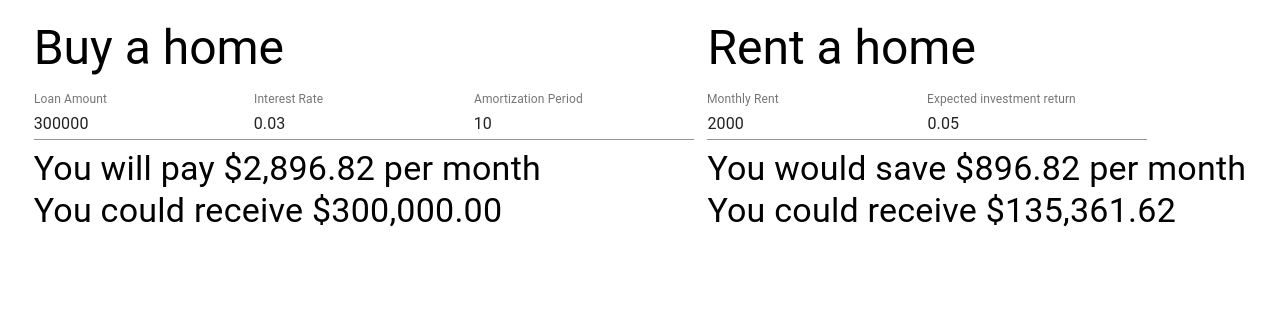
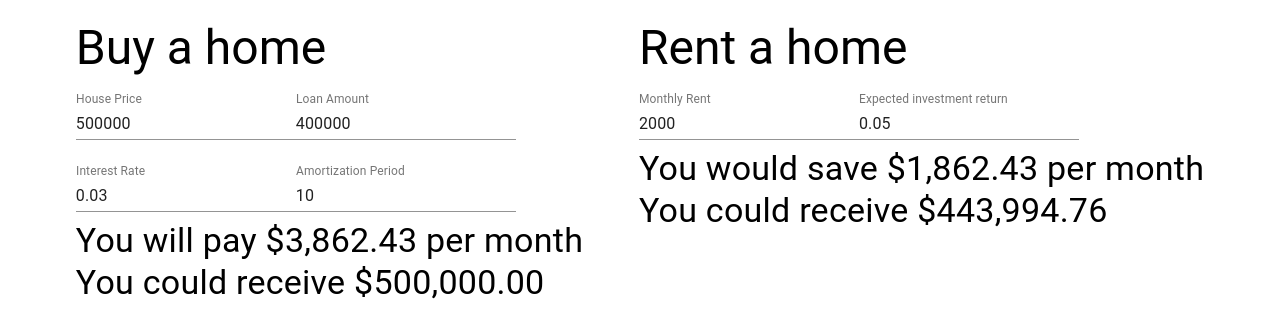
Before and after one commit to Tokery/rentorbuy, a React (Create React App) app in the folder frontend/: page / in a window 1280 px wide. Shown: the top 336 px of the page. Built offline with nearby package versions, Linux system fonts and the light colour scheme; the HTML template or start-up script is replaced by a standard one.

Commit message:
Added downpayment to rent returns

```diff
--- a/frontend/src/App.js
+++ b/frontend/src/App.js
@@ -12,7 +12,8 @@ class App extends React.Component {
     super();
     this.state = {
       mortgageDetails: {
-        loanAmt: 300000,
+        housePrice: 500000,
+        loanAmt: 400000,
         interest: 0.03,
         amortPeriod: 10,
       },
@@ -32,7 +33,7 @@ class App extends React.Component {
     const newMortgageDetails = Object.assign(this.state.mortgageDetails, {[name]: value});
     this.setState({
       mortgageDetails: newMortgageDetails,
-    })
+    });
   }
 
   onRentChanged(event) {
@@ -48,12 +49,22 @@ class App extends React.Component {
   render() {
     const mortgagePayment = MortgageService.calculateMonthlyPayment(this.state.mortgageDetails.loanAmt, this.state.mortgageDetails.interest, this.state.mortgageDetails.amortPeriod);
     const monthlySavings = MortgageService.calculateInvestableAmount(mortgagePayment, this.state.rentTotal);
-    const finalInvestmentValue = MortgageService.calculateTotalReturn(monthlySavings, this.state.investReturn, this.state.mortgageDetails.amortPeriod);
+    const finalInvestmentValue = MortgageService.calculateTotalReturn(monthlySavings, this.state.investReturn, this.state.mortgageDetails.amortPeriod, this.state.mortgageDetails.housePrice - this.state.mortgageDetails.loanAmt);
     return (
       <div className="App">
         <div className="body">
           <div className="mortgage-inputs">
             <Header type="h3" text="Buy a home" />
+            <TextField
+              id="housePrice"
+              label="House Price"
+              name="housePrice"
+              // className={classes.textField}
+              value={this.state.mortgageDetails.housePrice}
+              onChange={this.onInputChanged}
+              margin="normal"
+            />
+
             <TextField
               id="loanAmt"
               label="Loan Amount"
@@ -63,7 +74,7 @@ class App extends React.Component {
               onChange={this.onInputChanged}
               margin="normal"
             />
-
+            <br />
             <TextField
               id="interest"
               label="Interest Rate"
@@ -84,7 +95,7 @@ class App extends React.Component {
               margin="normal"
             />
             <Header type="h4" text={`You will pay ${formatCurrency(mortgagePayment)} per month`} />
-            <Header type="h4" text={`You could receive ${formatCurrency(this.state.mortgageDetails.loanAmt)}`} />
+            <Header type="h4" text={`You could receive ${formatCurrency(this.state.mortgageDetails.housePrice)}`} />
           </div>
           <div className="rent-inputs">
             <Header type="h3" text="Rent a home" />
--- a/frontend/src/mortgageService.js
+++ b/frontend/src/mortgageService.js
@@ -13,14 +13,15 @@ class MortgageService {
         return monthlyMortgage - monthlyRent;
     }
 
-    static calculateTotalReturn(monthlyInvested, annualReturn, yearsInvested) {
+    static calculateTotalReturn(monthlyInvested, annualReturn, yearsInvested, downPayment) {
         // Calculates returns assuming annual compounding
-        // Essentially calcuating the future value of an annuity
+        // Essentially calculating the future value of an annuity
         monthlyInvested = Utility.convertToNumber(monthlyInvested);
         annualReturn = Utility.convertToNumber(annualReturn);
         yearsInvested = Utility.convertToNumber(yearsInvested);
 
-        return (monthlyInvested * 12) * ((Math.pow(1 + annualReturn, yearsInvested) - 1) / annualReturn);
+        return (monthlyInvested * 12) * ((Math.pow(1 + annualReturn, yearsInvested) - 1) / annualReturn) +
+                downPayment * Math.pow(1 + annualReturn, yearsInvested);
     }
 };
 
```
